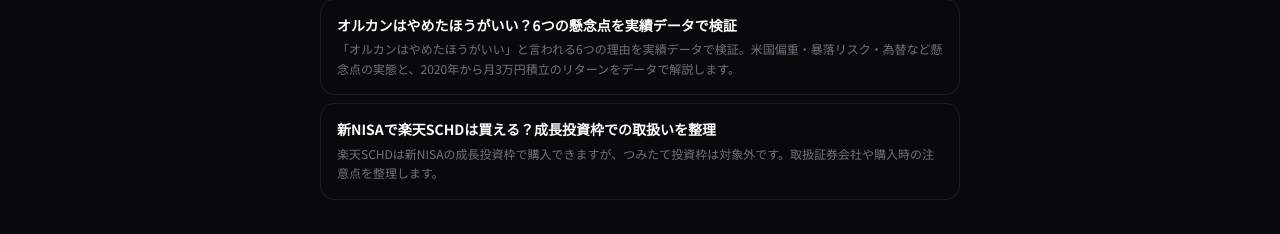
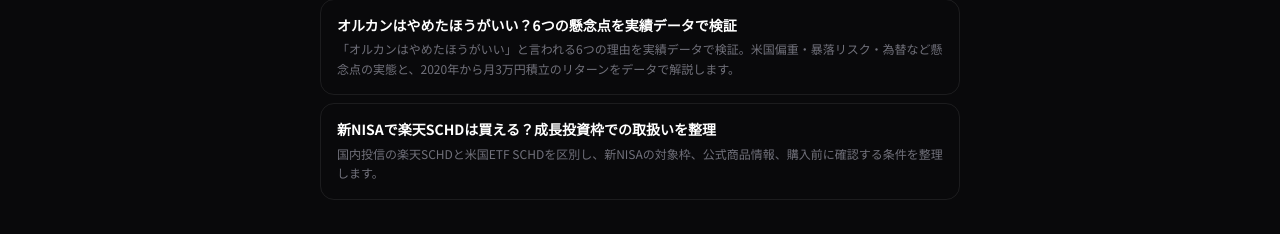
Before and after one commit to Nandemo-lab/tsumitate-timemachine, a Next.js app: page /guide in a window 1280 px wide. Shown: the part 2421-2655 px from the top of the page. Built offline with nearby package versions, Linux system fonts and the light colour scheme.

Commit message:
feat: improve search conversion measurement

```diff
--- a/app/page.tsx
+++ b/app/page.tsx
@@ -1,6 +1,6 @@
 "use client";
 
-import { useLayoutEffect, useState } from "react";
+import { useLayoutEffect, useState, useSyncExternalStore } from "react";
 import { AnimatePresence, motion } from "framer-motion";
 import { FundId } from "@/types";
 import BottomNav, { MainTab } from "@/components/layout/BottomNav";
@@ -9,6 +9,8 @@
 import TimeMachineView from "@/components/views/TimeMachineView";
 import CompareView from "@/components/views/CompareView";
 import { RecentSimulation } from "@/lib/recent-simulations";
+import { isValidMonthlyAmount, parseStrictInteger } from "@/lib/simulation";
+import { isReturnMonthAvailable, isVerifiedReturnSeries } from "@/lib/return-series";
 
 interface TmPreset {
   fund: FundId;
@@ -26,7 +28,28 @@
   amount: number;
 }
 
+const subscribeToLocation = () => () => {};
+const getLocationSearch = () => window.location.search;
+const getServerLocationSearch = () => "";
+
+function parseComparePreset(search: string): ComparePreset | null {
+  const params = new URLSearchParams(search);
+  if (params.get("tab") !== "compare") return null;
+  const fund = params.get("fund") as FundId | null;
+  const fundB = params.get("fundB") as FundId | null;
+  const year = parseStrictInteger(params.get("year"));
+  const month = parseStrictInteger(params.get("month"));
+  const amount = parseStrictInteger(params.get("amount"));
+  if (!fund || !fundB || fund === fundB || !isVerifiedReturnSeries(fund) || !isVerifiedReturnSeries(fundB)) return null;
+  if (year === null || month === null || amount === null || month < 1 || month > 12 || !isValidMonthlyAmount(amount)) return null;
+  if (!isReturnMonthAvailable(fund, year, month) || !isReturnMonthAvailable(fundB, year, month)) return null;
+  return { fund, fundB, year, month, amount };
+}
+
 export default function Home() {
+  const locationSearch = useSyncExternalStore(subscribeToLocation, getLocationSearch, getServerLocationSearch);
+  const urlComparePreset = parseComparePreset(locationSearch);
+  const [urlPresetDismissed, setUrlPresetDismissed] = useState(false);
   const [activeTab, setActiveTab] = useState<MainTab>("home");
   const [encyclopediaFund, setEncyclopediaFund] = useState<FundId | null>(null);
   const [comparePreset, setComparePreset] = useState<ComparePreset>({
@@ -39,9 +62,12 @@
   // AnimatePresence swaps views after the click handler returns. Scrolling in
   // the handler can therefore be undone when the old view is removed. Reset
   // after the active view has committed so every tab starts at its heading.
+  const displayedTab: MainTab = !urlPresetDismissed && urlComparePreset ? "compare" : activeTab;
+  const displayedComparePreset = !urlPresetDismissed && urlComparePreset ? urlComparePreset : comparePreset;
+
   useLayoutEffect(() => {
     window.scrollTo({ top: 0, behavior: "auto" });
-  }, [activeTab]);
+  }, [displayedTab]);
 
 
   // From home taraeba cards: preload TM with result shown
@@ -76,6 +102,7 @@
   };
 
   const handleTabChange = (tab: MainTab) => {
+    setUrlPresetDismissed(true);
     if (tab !== "encyclopedia") setEncyclopediaFund(null);
     // Reset autoRun when user manually switches to timemachine
     if (tab === "timemachine") setTmPreset((p) => ({ ...p, autoRun: false }));
@@ -97,7 +124,7 @@
 
       <div className="relative max-w-lg mx-auto">
         <AnimatePresence mode="wait">
-          {activeTab === "home" && (
+          {displayedTab === "home" && (
             <motion.div
               key="home"
               initial={{ opacity: 0, y: 10 }}
@@ -114,7 +141,7 @@
             </motion.div>
           )}
 
-          {activeTab === "encyclopedia" && (
+          {displayedTab === "encyclopedia" && (
             <motion.div
               key="encyclopedia"
               initial={{ opacity: 0, y: 10 }}
@@ -129,7 +156,7 @@
             </motion.div>
           )}
 
-          {activeTab === "timemachine" && (
+          {displayedTab === "timemachine" && (
             <motion.div
               key={`timemachine-${tmPreset.fund}-${tmPreset.year}-${tmPreset.autoRun}`}
               initial={{ opacity: 0, y: 10 }}
@@ -148,27 +175,27 @@
             </motion.div>
           )}
 
-          {activeTab === "compare" && (
+          {displayedTab === "compare" && (
             <motion.div
-              key={`compare-${comparePreset.fund}-${comparePreset.year}-${comparePreset.month}-${comparePreset.amount}`}
+              key={`compare-${displayedComparePreset.fund}-${displayedComparePreset.year}-${displayedComparePreset.month}-${displayedComparePreset.amount}`}
               initial={{ opacity: 0, y: 10 }}
               animate={{ opacity: 1, y: 0 }}
               exit={{ opacity: 0, y: -10 }}
               transition={{ duration: 0.22 }}
             >
               <CompareView
-                initialFundA={comparePreset.fund}
-                initialFundB={comparePreset.fundB}
-                initialYear={comparePreset.year}
-                initialMonth={comparePreset.month}
-                initialAmount={comparePreset.amount}
+                initialFundA={displayedComparePreset.fund}
+                initialFundB={displayedComparePreset.fundB}
+                initialYear={displayedComparePreset.year}
+                initialMonth={displayedComparePreset.month}
+                initialAmount={displayedComparePreset.amount}
               />
             </motion.div>
           )}
         </AnimatePresence>
       </div>
 
-      <BottomNav active={activeTab} onChange={handleTabChange} />
+      <BottomNav active={displayedTab} onChange={handleTabChange} />
     </main>
   );
 }
--- a/components/simulation/ShareCard.tsx
+++ b/components/simulation/ShareCard.tsx
@@ -6,7 +6,7 @@
 import { Copy, Check } from "lucide-react";
 import { useState, useSyncExternalStore } from "react";
 import { createPortal } from "react-dom";
-import { trackShareClick } from "@/lib/analytics";
+import { trackShareClick, trackShareSuccess } from "@/lib/analytics";
 import { buildShareUrl } from "@/lib/utils/shareUrl";
 import { RETURN_SERIES_REGISTRY } from "@/lib/return-series";
 
@@ -85,6 +85,7 @@
   const handleCopy = async () => {
     await navigator.clipboard.writeText(shareText);
     trackShareClick({ method: "copy", context: planB ? "compare" : "single" });
+    trackShareSuccess({ method: "copy", context: planB ? "compare" : "single" });
     setCopied(true);
     setTimeout(() => setCopied(false), 1800);
   };
--- a/components/views/CompareView.tsx
+++ b/components/views/CompareView.tsx
@@ -59,6 +59,7 @@
   };
 
   const run = useCallback(() => {
+    markSimulationStart();
     simulate({ fundId: fundA, startYear, startMonth, monthlyAmount, endYear: commonEndYear, endMonth: commonEndMonth });
     simulate({ fundId: fundB, startYear, startMonth, monthlyAmount, endYear: commonEndYear, endMonth: commonEndMonth });
     saveRecentSimulation({ mode: "compare", fundA, fundB, startYear, startMonth, endYear: commonEndYear, endMonth: commonEndMonth, monthlyAmount });
--- a/components/views/TimeMachineView.tsx
+++ b/components/views/TimeMachineView.tsx
@@ -120,6 +120,7 @@
   }, [fund, startYear, startMonth, subMode]);
 
   const run = () => {
+    markSimulationStart();
     if (subMode === "single") {
       const [endYear, endMonth] = getAvailableEndMonth(fund).split("-").map(Number);
       simulate({ fundId: fund, startYear, startMonth, monthlyAmount, endYear, endMonth });
--- a/lib/analytics.ts
+++ b/lib/analytics.ts
@@ -32,13 +32,16 @@
 /** シェアボタン押下（X共有・ネイティブ共有・URLコピー） */
 export function trackShareClick(params: ShareClickParams) {
   track("share_click", params);
+}
+
+/** 共有処理が完了した場合だけ送信する。 */
+export function trackShareSuccess(params: ShareClickParams) {
   track("share", params);
 }
 
 /** 「他の銘柄と比較する」導線タップ */
 export function trackCompareClick(params: CompareClickParams) {
   track("compare_click", params);
-  track("compare_start", params);
 }
 
 /** データ出典を実際に開いた時だけ送信する。自由入力やURLは送らない。 */
--- a/lib/compare-pages.ts
+++ b/lib/compare-pages.ts
@@ -207,11 +207,11 @@
       },
       {
         q: "オルカンとNASDAQ100を両方積み立てるのはありですか？",
-        a: "人気の組み合わせの一つです。オルカンをコア（メイン）にしながら、NASDAQ100をサテライト（攻めの一部）として少額追加する方法です。ただしオルカンにも米国株が約60%含まれるため、両方持つと米国・テック比率がさらに高まる点は理解しておく必要があります。",
+        a: "両方を保有すると、オルカンに含まれる米国大型株とNASDAQ100の構成銘柄が重複します。配分を決める前に、全世界株式へ分散する部分と、米国の非金融大型株へ追加配分する部分を分けて確認します。",
       },
       {
-        q: "新NISAでオルカンとNASDAQ100どちらが人気ですか？",
-        a: "つみたて投資枠での残高・購入額はオルカンが上回っています。NASDAQ100は成長投資枠での購入やリターン重視の投資家からの支持が厚く、両方合わせて新NISAの人気銘柄の中核を占めています。",
+        q: "新NISAでオルカンとNASDAQ100を比べるときの確認点は？",
+        a: "商品ごとのNISA対象区分、投資対象、銘柄数、費用、設定日を確認します。購入額や人気の順位ではなく、同じ開始月・終了月・積立額で過去経路を比較すると、条件差を混ぜずに確認できます。",
       },
     ],
   },
--- a/lib/guide-pages.ts
+++ b/lib/guide-pages.ts
@@ -2649,10 +2649,10 @@
     slug: "shinnisa-schd-kaeru",
     metaTitle: "新NISAで楽天SCHDは買える？成長投資枠での取扱いを整理",
     metaDescription:
-      "楽天SCHDは新NISAの成長投資枠で購入できますが、つみたて投資枠は対象外です。取扱証券会社や購入時の注意点を整理します。",
+      "国内投信の楽天SCHDと米国ETF SCHDを区別し、新NISAの対象枠、公式商品情報、購入前に確認する条件を整理します。",
     h1: "新NISAで楽天SCHDは買える？成長投資枠での取扱いを整理",
     intro:
-      "楽天SCHD（楽天・高配当株式・米国ファンド）は、新NISAの成長投資枠で購入できる商品です。この記事では、つみたて投資枠が対象外である理由と、購入できる証券会社、購入時の注意点を整理します。",
+      `この記事で扱う楽天SCHD（楽天・高配当株式・米国ファンド）は国内投資信託で、米国市場で売買するETF「SCHD」そのものではありません。新NISAでは成長投資枠の対象で、つみたて投資枠の対象商品一覧には掲載されていません。対象区分と取扱金融機関は、購入時点の公式情報で確認します。${NISA_SYSTEM_DISCLAIMER}`,
     lastUpdated: "2026年8月",
     tldr: {
       readTime: "約3分",
@@ -2683,7 +2683,7 @@
     points: [
       {
         title: "SCHDは成長投資枠で購入できる",
-        body: "楽天SCHD（楽天・高配当株式・米国ファンド）は、新NISAの成長投資枠の対象商品です。成長投資枠の年間投資上限内であれば、非課税で購入できます。",
+        body: `楽天SCHD（楽天・高配当株式・米国ファンド）は、新NISAの成長投資枠の対象商品です。成長投資枠の年間投資上限（${formatManEn(NISA_LIMITS.growthAnnual)}）内で購入できます。${NISA_SYSTEM_DISCLAIMER}`,
       },
       {
         title: "つみたて投資枠は対象外",
@@ -2702,7 +2702,7 @@
     ],
     faqs: [
       { q: "楽天SCHDは新NISAのどちらの枠で買えますか？", a: "成長投資枠で購入できます。つみたて投資枠は対象外です。" },
-      { q: "楽天SCHDはなぜつみたて投資枠の対象外なのですか？", a: "つみたて投資枠は金融庁が定めた基準（信託報酬の上限・頻繁な分配金の禁止・信託契約期間が無期限または20年以上等）を満たす投資信託・ETFに限定されています。楽天SCHDは設定から間もないファンドのため、現時点ではこの基準を満たす対象として指定されていません。" },
+      { q: "楽天SCHDはなぜつみたて投資枠で表示されないのですか？", a: "つみたて投資枠で購入できるのは、金融庁へ届出された対象商品です。楽天SCHDは現在の対象商品一覧に掲載されていないため、成長投資枠の商品として確認します。個別要件のどれに該当しないかを推測せず、金融庁の最新一覧で確認します。" },
       { q: "楽天SCHDはどの証券会社で買えますか？", a: "取扱金融機関は変更される場合があります。購入時点の楽天投信投資顧問の商品ページと各金融機関の公式商品一覧で確認してください。" },
       { q: "将来つみたて投資枠の対象になりますか？", a: "現時点で追加予定は確定していません。将来を推測せず、金融庁のつみたて投資枠対象商品一覧で確認します。" },
       { q: "本家の米国ETF「SCHD」と楽天SCHDは同じですか？", a: "楽天SCHDは、米国の高配当株式ETF「SCHD」と同様の投資方針をもとに、楽天投信投資顧問が設定した国内投資信託です。米国籍ETFのSCHDそのものではなく、類似の投資対象に投資する別のファンドという位置づけです。" },
@@ -2711,14 +2711,15 @@
     sections: [
       {
         h2: "成長投資枠での取り扱い",
-        body: "楽天SCHDは新NISAの成長投資枠の対象商品です。年間240万円までの成長投資枠の範囲内で、非課税で購入できます（出典：楽天証券・楽天投信投資顧問プレスリリース）。投資対象の違いは[オルカンと米国ETF SCHDの比較](/compare/orukan-vs-schd)で確認できます。比較対象は楽天SCHDとは別商品の米国ETFで、SCHDの数値は原典未検証の参考データです。",
-        sourceLinks: [
-          { label: "楽天証券・楽天投信投資顧問 プレスリリース（日本経済新聞）", href: "https://www.nikkei.com/article/DGXZRSP678534_X10C24A9000000/" },
+        body: `楽天SCHDは新NISAの成長投資枠の対象商品です。年間${formatManEn(NISA_LIMITS.growthAnnual)}の範囲内で購入できます。投資対象の違いは[オルカンと米国ETF SCHDの比較](/compare/orukan-vs-schd)で確認できます。比較対象は楽天SCHDとは別商品の米国ETFで、SCHDの数値は原典未検証の参考データです。${NISA_SYSTEM_DISCLAIMER}`,
+        sourceLinks: [
+          { label: "楽天投信投資顧問 商品情報", href: "https://www.rakuten-toushin.co.jp/fund/nav/risude/" },
+          { label: "金融庁 つみたて投資枠対象商品", href: "https://www.fsa.go.jp/policy/nisa2/about/tsumitate/target/index.html" },
         ],
       },
       {
         h2: "つみたて投資枠が対象外である理由",
-        body: "つみたて投資枠は、金融庁が定めた基準（信託報酬の上限・頻繁な分配金の禁止・信託契約期間が無期限または20年以上等）を満たす投資信託・ETFに限定されています。楽天SCHDは設定から間もないファンドであり、現時点ではこの基準を満たす対象として指定されていません。",
+        body: `つみたて投資枠で購入できるのは、金融庁へ届出された対象商品です。楽天SCHDは現在の対象商品一覧に掲載されていません。設定からの年数だけを理由と断定せず、金融庁の最新一覧と運用会社の商品情報を確認します。${NISA_SYSTEM_DISCLAIMER}`,
         simCallout: 0,
       },
       {
@@ -2738,7 +2739,7 @@
       },
       {
         label: "どの証券会社でも楽天SCHDが買えると誤解する",
-        body: "2026年8月時点では楽天証券でのみ取り扱われています。他の証券会社では購入できない場合があるため、事前に取扱い状況を確認する必要があります。",
+        body: "取扱金融機関は追加・変更される場合があります。特定の1社だけと固定せず、購入時点の運用会社の商品情報と各金融機関の公式商品一覧を確認します。",
       },
     ],
   },
--- a/scripts/compare-return-audit.mjs
+++ b/scripts/compare-return-audit.mjs
@@ -49,7 +49,11 @@
       "暴落時に強いのはS&P500とNASDAQ100のどちらですか？",
       "初心者向きなのはS&P500とNASDAQ100のどちらですか？",
     ],
-    "orukan-vs-nasdaq100": ["初心者にはオルカンとNASDAQ100のどちらが向いていますか？"],
+    "orukan-vs-nasdaq100": [
+      "初心者にはオルカンとNASDAQ100のどちらが向いていますか？",
+      "オルカンとNASDAQ100を両方積み立てるのはありですか？",
+      "新NISAでオルカンとNASDAQ100どちらが人気ですか？",
+    ],
     "nasdaq100-vs-fangplus": [
       "NASDAQ100とFANG+の違いは何ですか？",
       "リターンが高いのはNASDAQ100とFANG+のどちらですか？",
@@ -117,6 +121,9 @@
   };
   if (current.faqs.length !== previous.faqs.length) throw new Error(`FAQ count regression ${previous.slug}`);
   const authorizedQuestionChanges = {
+    "orukan-vs-nasdaq100": new Map([
+      ["新NISAでオルカンとNASDAQ100どちらが人気ですか？", "新NISAでオルカンとNASDAQ100を比べるときの確認点は？"],
+    ]),
     "schd-vs-vym": new Map([
       ["NISAで買うならSCHDとVYMのどちらがおすすめですか？", "NISAでSCHDとVYMを比較するときの確認点は？"],
     ]),
```
Also changed, not shown: app/compare/[slug]/ComparePageClient.tsx (+7 -6 lines), components/simulation/RecentConditions.tsx (+9 -4 lines), scripts/content-trust-audit.mjs (+8 -2 lines), 1 other file (tests, documents, lock files or other folders).
